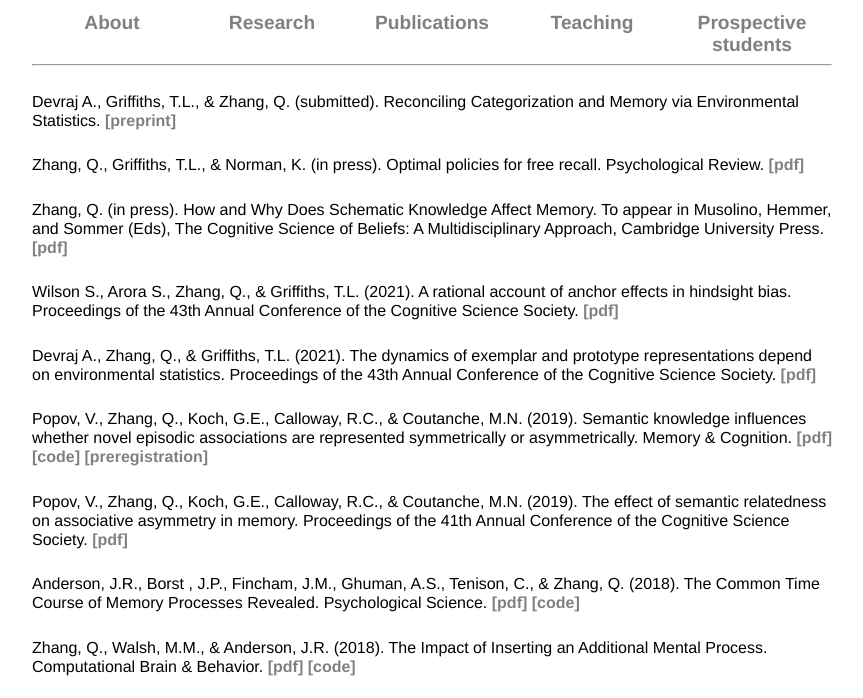
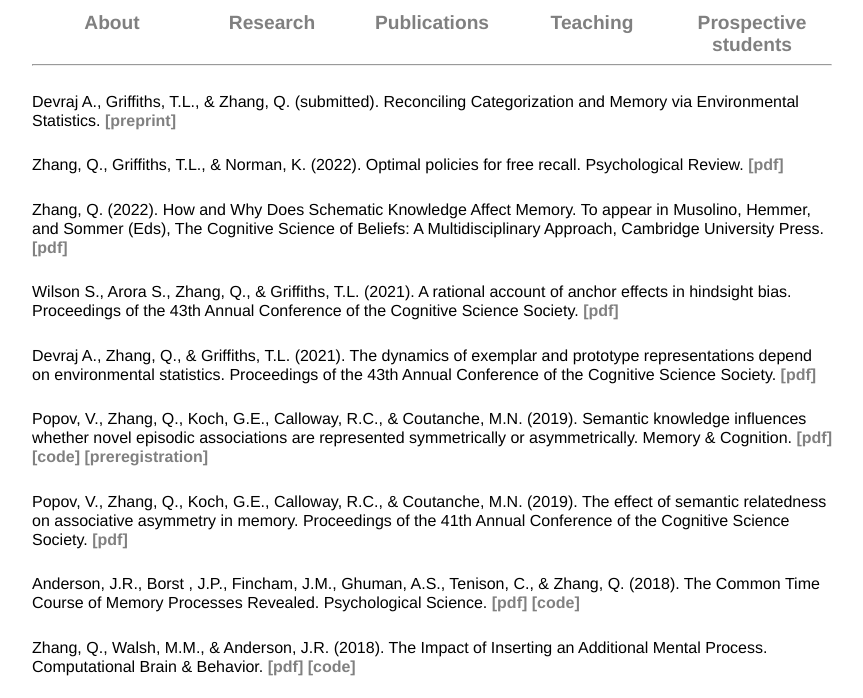
Before and after one commit to qiongzhang/qiongzhang.github.io, a plain HTML site: page publications.html in a window 1280 px wide. Shown: the part 73-771 px from the top of the page, without its empty margins (208-1071 px from the left). Drawn offline with Linux system fonts and the light colour scheme.

Commit message:
update publication

```diff
--- a/publications.html
+++ b/publications.html
@@ -49,11 +49,11 @@ p {
 
 	<section>
 
-<p> Devraj A., Griffiths, T.L., & Zhang, Q. (submitted). Reconciling Categorization and Memory via Environmental Statistics. <a href="https://psyarxiv.com/72yw8" target='_self'>[preprint]</a></p>
+<p> Devraj A., Griffiths, T.L., & Zhang, Q. (submitted). Reconciling Categorization and Memory via Environmental Statistics. <a href="https://psyarxiv.com/72yw8" target='_self'>[preprint]</a></p>
 
-<p> Zhang, Q., Griffiths, T.L., & Norman, K. (in press). Optimal policies for free recall. Psychological Review. <a href="https://psyarxiv.com/sgepb" target='_self'>[pdf]</a></p>
+<p> Zhang, Q., Griffiths, T.L., & Norman, K. (2022). Optimal policies for free recall. Psychological Review. <a href="optimalpolicies.pdf" target='_self'>[pdf]</a></p>
 
-<p> Zhang, Q. (in press). How and Why Does Schematic Knowledge Affect Memory. To appear in Musolino, Hemmer, and Sommer (Eds), The Cognitive Science of Beliefs: A Multidisciplinary Approach, Cambridge University Press.<a href="Chapter4.pdf" target='_self'> [pdf]</a></p>
+<p> Zhang, Q. (2022). How and Why Does Schematic Knowledge Affect Memory. To appear in Musolino, Hemmer, and Sommer (Eds), The Cognitive Science of Beliefs: A Multidisciplinary Approach, Cambridge University Press.<a href="Chapter4.pdf" target='_self'> [pdf]</a></p>
 
 <p> Wilson S., Arora S., Zhang, Q., & Griffiths, T.L. (2021). A rational account of anchor effects in hindsight bias. Proceedings of the 43th Annual Conference of the Cognitive Science Society.<a href="hindsight.pdf" target='_self'> [pdf] </a></p>
 
```
Also changed, not shown: 1 other file.
